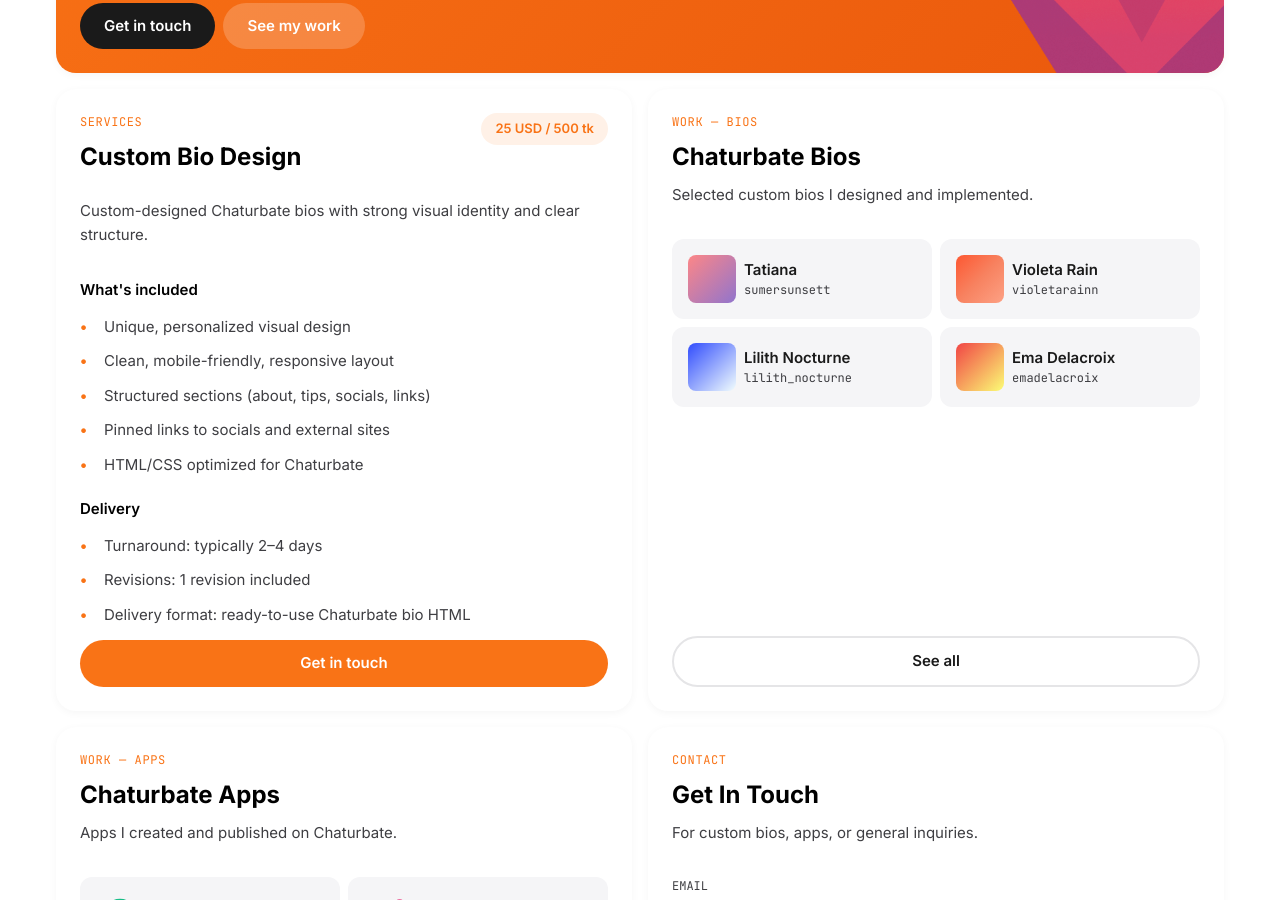
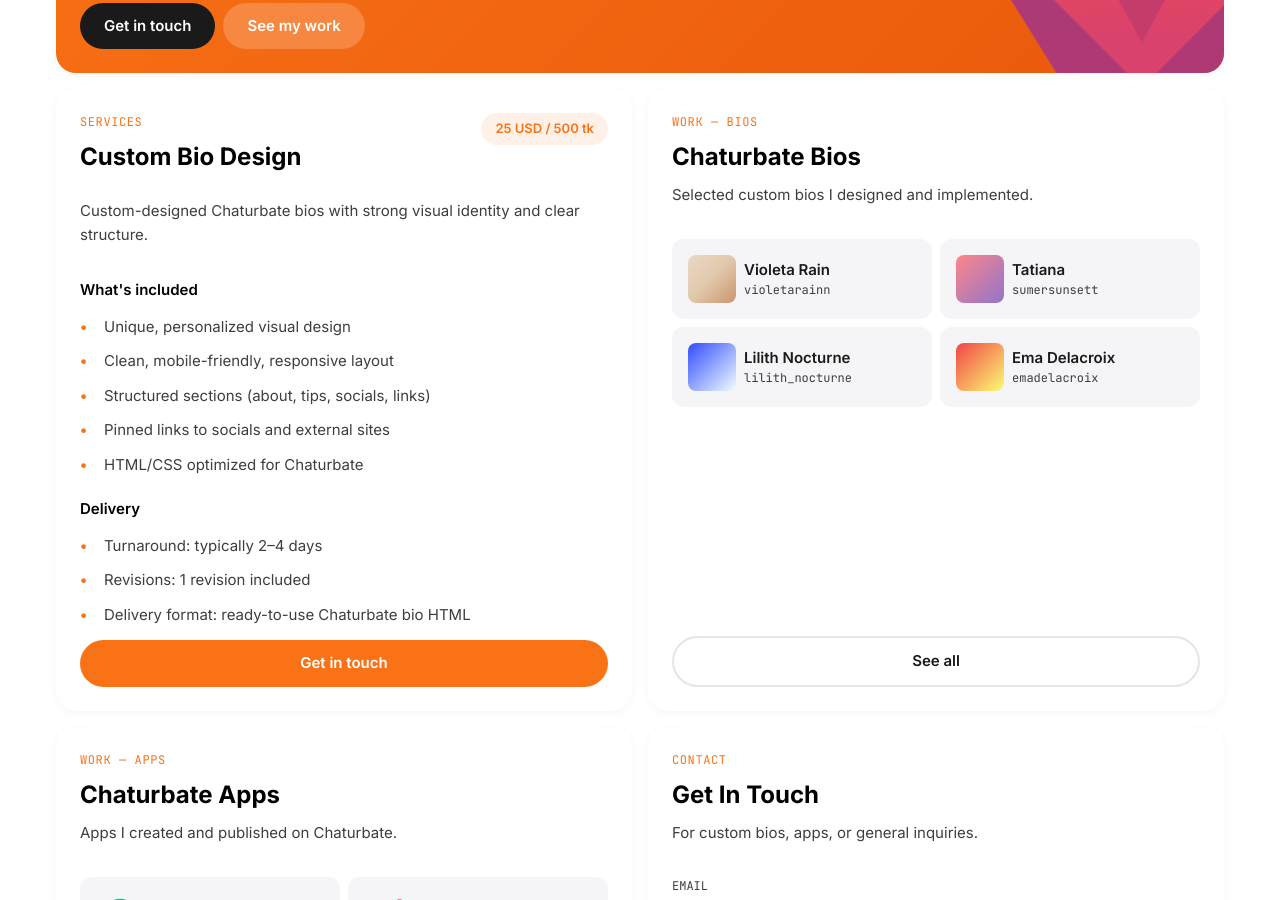
Before and after one commit to byshabito/byshabito.github.io, a Jekyll site: the page built from index.html, in a window 1280 px wide and 900 px high, scrolled down 305 px. Built offline with Jekyll 4.4.1, drawn with Linux system fonts in a browser that asks for light colours; some of the changed lines change nothing that is shown.

Commit message:
update violeta's bio data and add thumbnail option to yaml

```diff
--- a/_data/custom_bios.yaml
+++ b/_data/custom_bios.yaml
@@ -1,20 +1,23 @@
 - name: Violeta Rain
   username: violetarainn
-  color: ["#ff3000", "#f8653a", "#ff8c68"]
+  color: ["#e5d2bb", "#dcbc97", "#c07c4a"]
+  thumbnail: "/assets/custom-bios/violetarainn-thumbnail.webp"
   description: ""
-  date: 2025-10-27
+  date: 2026-01-06
   featured: true
 
 - name: Tatiana
   username: sumersunsett
   color: ["#ff6b6b", "#7854c2"]
   description: ""
+  thumbnail: ""
   date: 2025-12-15
   featured: true
 
 - name: Ema Delacroix
   username: emadelacroix
   color: ["#f01818", "#fdff55"]
+  thumbnail: ""
   description: ""
   date: 2025-10-02
   featured: true
@@ -22,6 +25,7 @@
 - name: Lilith Nocturne
   username: lilith_nocturne
   color: ["#0022ff", "#f0ffff"]
+  thumbnail: ""
   description: ""
   date: 2025-10-02
   featured: true
```
Also changed, not shown: assets/custom-bios/violetarainn-thumbnail.png (added), assets/custom-bios/violetarainn-thumbnail.webp (added).
